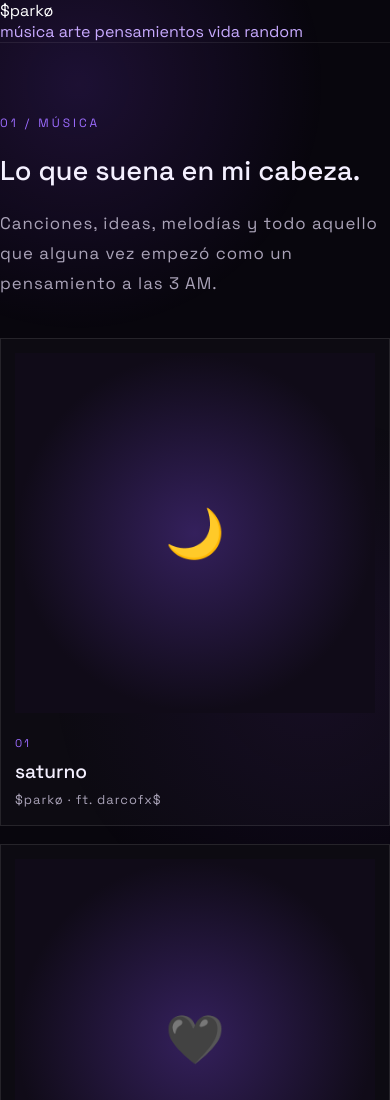
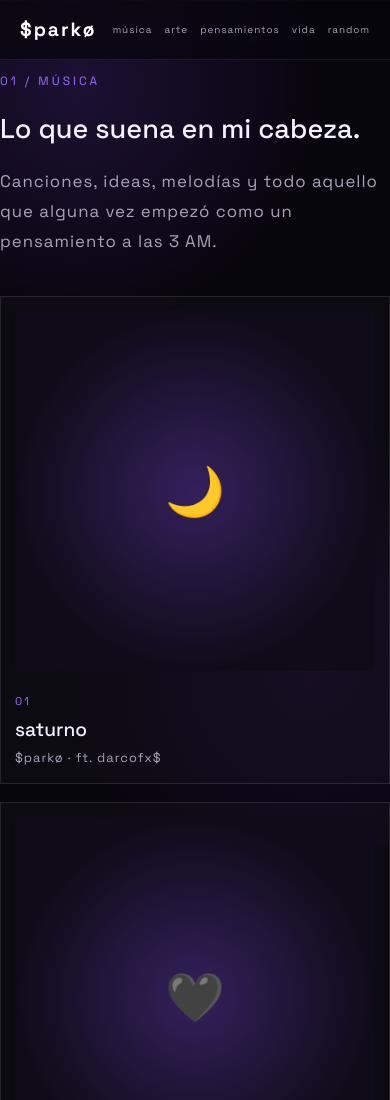
Before and after one commit to sparko-music/sparko-music.github.com, a plain HTML site: page index.html in a window 390 px wide. Shown: the top 1100 px of the page. Drawn offline with Linux system fonts and the light colour scheme.

Commit message:
Implement fixed navbar with responsive styles
Added styles for a fixed navbar with responsive design.

```diff
--- a/style.css
+++ b/style.css
@@ -208,3 +208,74 @@ footer p {
     }
 
 }
+/* NAVBAR */
+
+.navbar {
+    position: fixed;
+    top: 0;
+    left: 0;
+    width: 100%;
+    height: 70px;
+
+    display: flex;
+    align-items: center;
+    justify-content: space-between;
+
+    padding: 0 6%;
+
+    background: rgba(8, 6, 13, 0.72);
+    backdrop-filter: blur(18px);
+
+    border-bottom: 1px solid rgba(156, 108, 255, 0.15);
+
+    z-index: 999;
+}
+
+.nav-logo {
+    color: #ffffff;
+    font-size: 1.2rem;
+    font-weight: 700;
+    letter-spacing: 2px;
+    text-decoration: none;
+}
+
+.nav-logo:hover {
+    color: #a855f7;
+}
+
+.nav-links {
+    display: flex;
+    gap: 25px;
+}
+
+.nav-links a {
+    color: #aaa3b8;
+    font-size: 0.75rem;
+    letter-spacing: 1px;
+    text-decoration: none;
+
+    transition: 0.3s ease;
+}
+
+.nav-links a:hover {
+    color: #c084fc;
+}
+
+/* CELULAR */
+
+@media (max-width: 650px) {
+
+    .navbar {
+        height: 60px;
+        padding: 0 20px;
+    }
+
+    .nav-links {
+        gap: 12px;
+    }
+
+    .nav-links a {
+        font-size: 0.62rem;
+    }
+
+}
```
